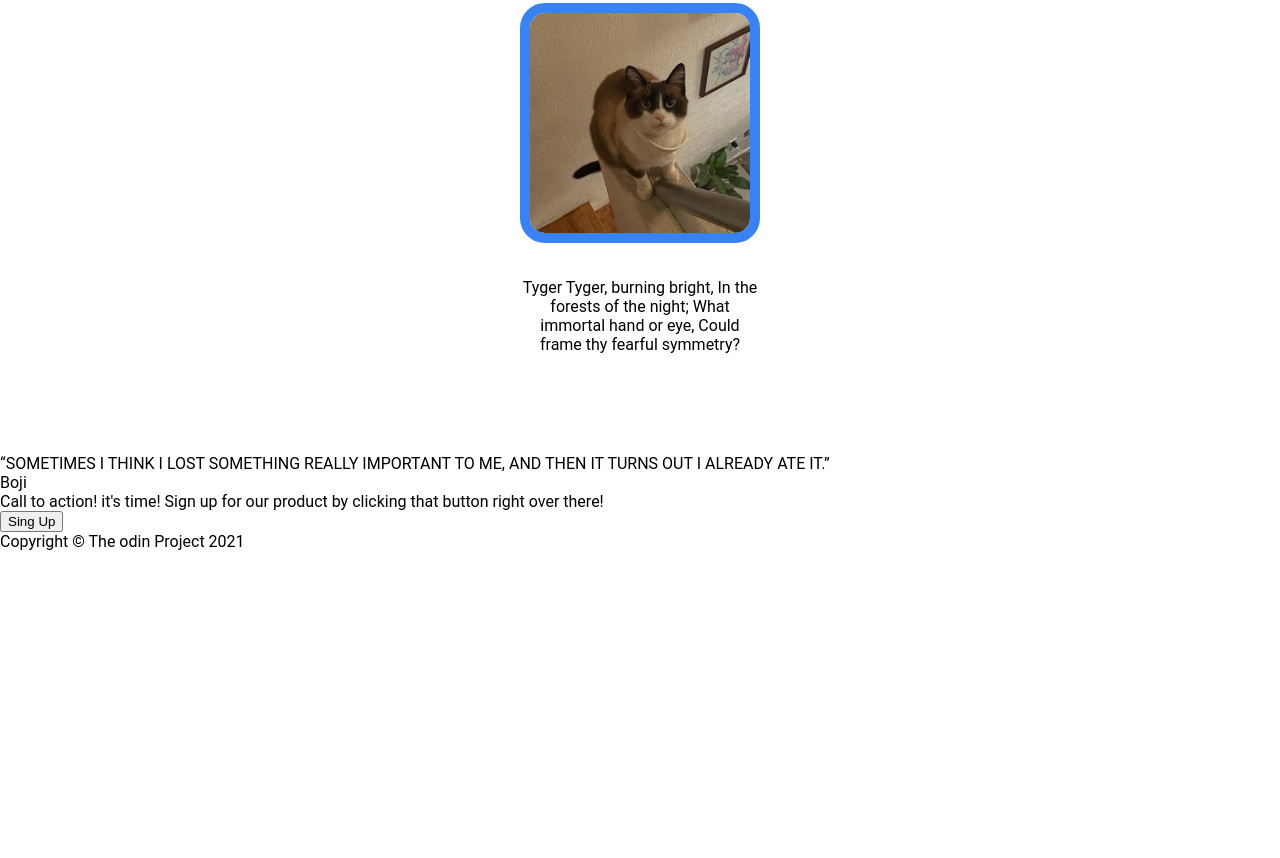
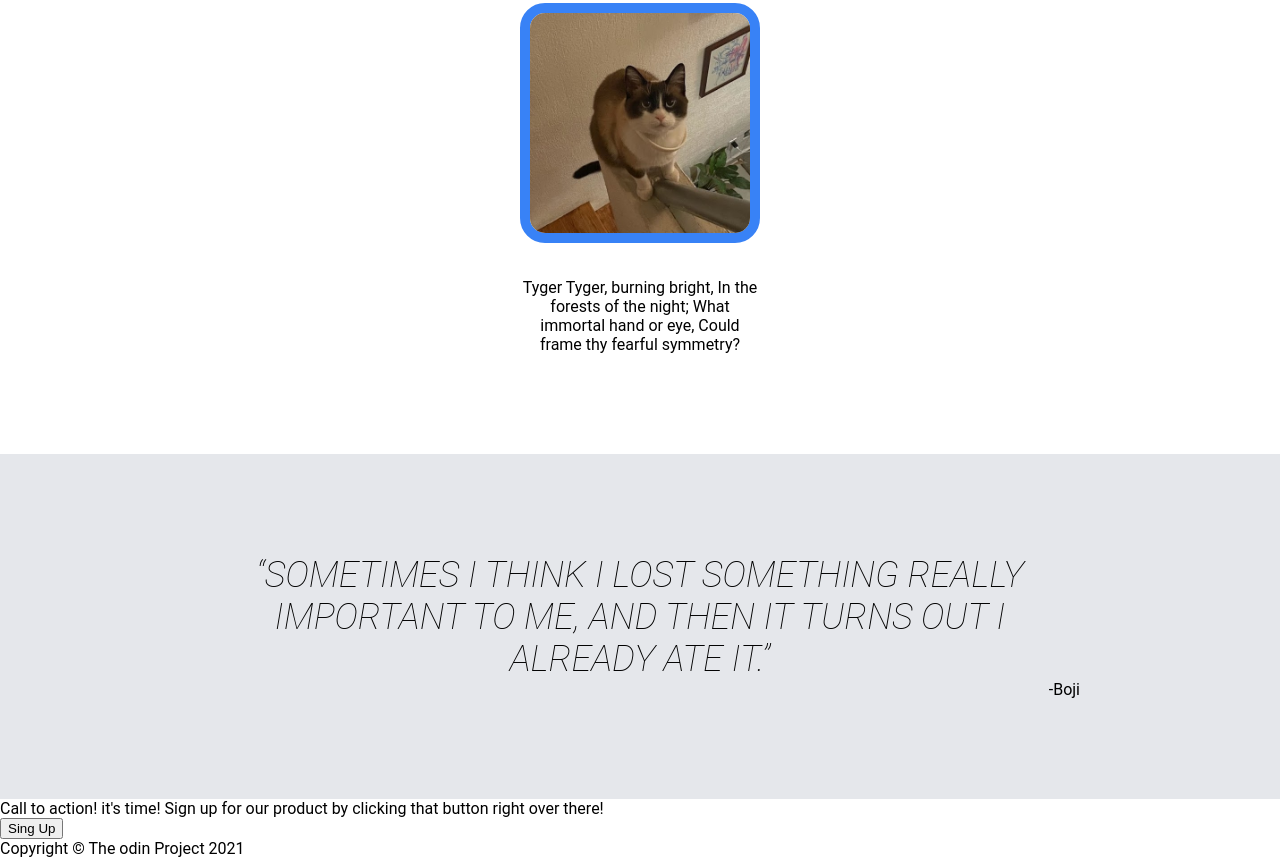
Before and after one commit to erandysuxx/my-projects, a plain HTML site: page landing-page/index.html in a window 1280 px wide. Shown: the part 1053-1911 px from the top of the page. Before the commit the page ends 1604 px from the top, so only its background shows below. Drawn offline with Linux system fonts and the light colour scheme.

Commit message:
styled quote section

```diff
--- a/landing-page/index.html
+++ b/landing-page/index.html
@@ -30,7 +30,7 @@
             </div>
             <input class="top-button" type="button" value="Sing up">
         </div>
-        <div class="image">
+        <div id="first-boji" class="image">
             <img  id="image-header" src="images/boji-header.jpeg" alt="a cat sitting next to a plant">
         </div>
     </div>
@@ -74,13 +74,14 @@
                 </div>
             </div>
         </div>
-        <div class="quote"></div>
-            <div class="quotetext">
+        <div class="quote">
+            <div class="quote-text">
                 “SOMETIMES I THINK I LOST SOMETHING REALLY IMPORTANT TO ME, AND THEN IT TURNS OUT I ALREADY ATE IT.”
             </div>
             <div class="author">
-                Boji
+                -Boji
             </div>
+        </div>
         <div class="button"></div>
             <div class="call">
                 Call to action! it's time!
--- a/landing-page/styles.css
+++ b/landing-page/styles.css
@@ -44,6 +44,10 @@ a {
     padding: 5px 20px;
     border-radius: 8px;
     margin-top: 15px;
+}
+
+.awsome {
+    width: 400px;
 }
  /* center styles */
 
@@ -95,9 +99,8 @@ ul {
 
  .content {
     display: flex;
-    gap: 200px;
+    gap: 50px;
  }
-
 
 
 /* information flex*/
@@ -122,3 +125,20 @@ ul {
     flex-wrap: wrap;
     justify-content: center;
 }
+
+/*quote */
+.quote {
+    background-color: #e5e7eb;
+    padding:  100px 200px;
+}
+
+.quote-text {
+    font-size: 36px;
+    font-style: italic;
+    font-weight: lighter;
+    text-align: center;
+}
+
+.author {
+    text-align: end;
+}
```
